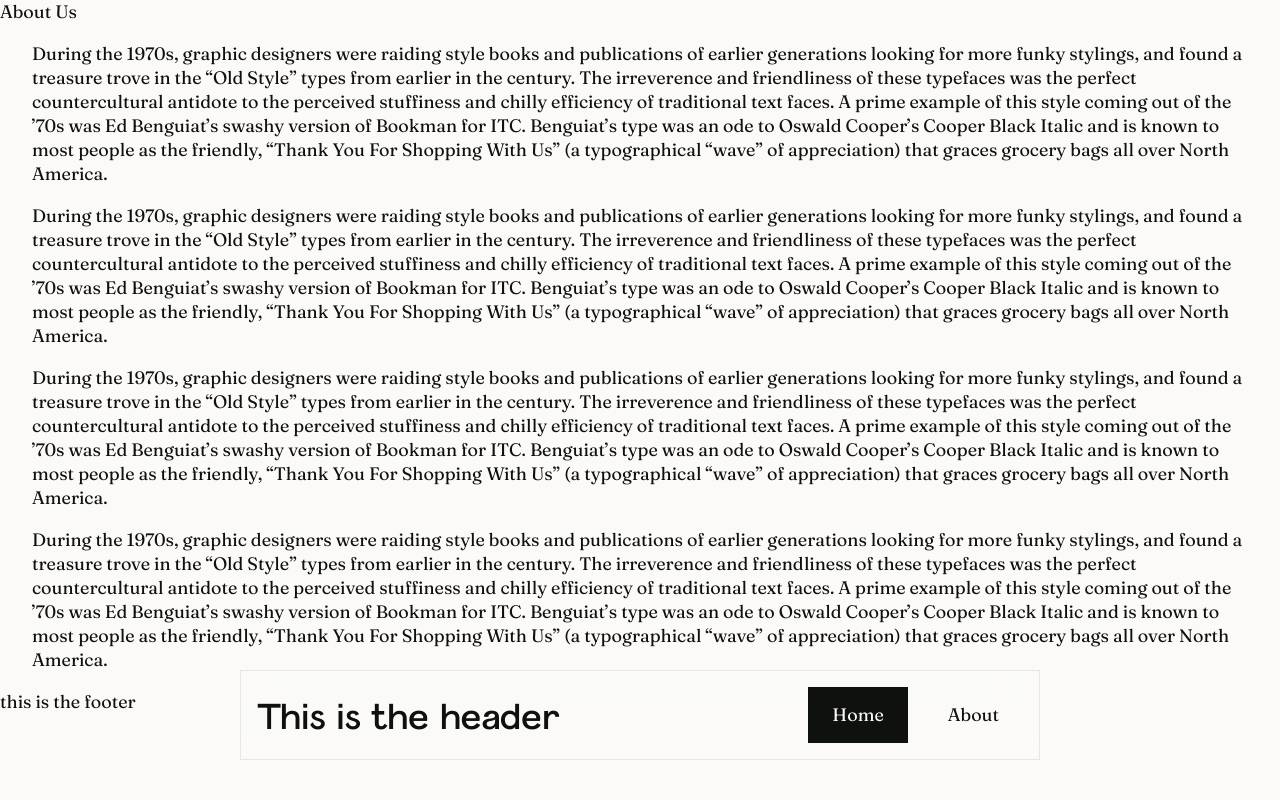
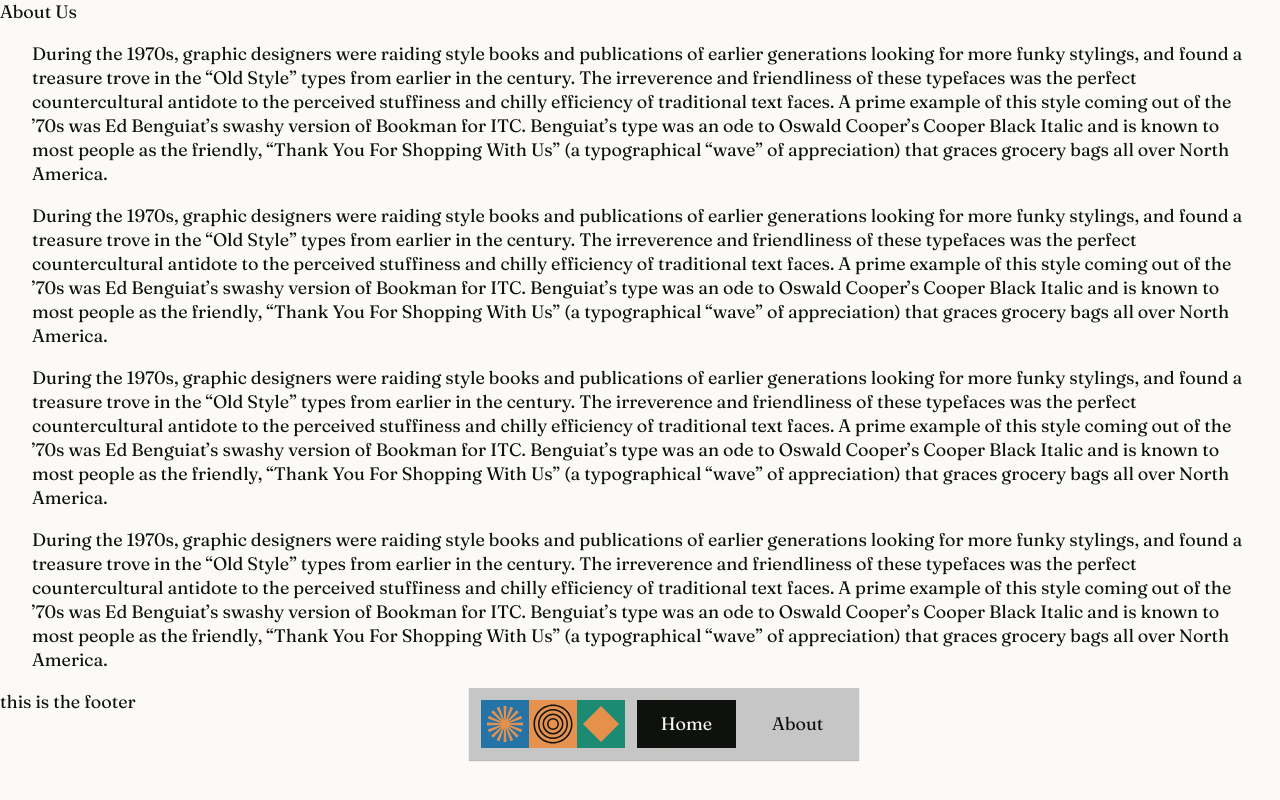
Before and after one commit to okotavio/personal-website-prod, a Next.js app: page / in a window 1280 px wide. Built offline with nearby package versions, Linux system fonts and the light colour scheme.

Commit message:
align header to the center and changed styles

```diff
--- a/components/header.js
+++ b/components/header.js
@@ -1,16 +1,21 @@
 import React from "react";
 import ActiveLink from "../components/activelink";
 import { useRouter } from "next/router";
+import Logo from "../components/logo";
 
 export default function Header({}) {
   const router = useRouter();
   return (
+    <div className="headercontainer">
       <header>
-      <h1>This is the header</h1>
+        <div className="logo">
+          <Logo />
+        </div>
         <nav className="menu">
           <ActiveLink href="/">Home</ActiveLink>
           <ActiveLink href="/about">About</ActiveLink>
         </nav>
       </header>
+    </div>
   );
 }
--- /dev/null
+++ b/components/logo.js
@@ -0,0 +1,40 @@
+import React from "react";
+
+const Logo = () => (
+  <svg xmlns="http://www.w3.org/2000/svg" fill="none" viewBox="0 0 96 32">
+    <path fill="#2474A8" d="M32 0H0v32h32V0Z" />
+    <path
+      fill="#E5914C"
+      d="m15.011 28 .462-9.494-3.165 8.967-1.846-.726 4.088-8.637-6.33 7.12-1.45-1.45 7.12-6.33-8.637 4.088-.726-1.846 8.968-3.164L4 16.989v-1.978l9.495.528-8.967-3.231.725-1.78 8.637 4.088L6.77 8.22l1.45-1.385 6.33 7.055-4.088-8.571 1.846-.791 3.165 9.032L15.01 4h1.978l-.527 9.495 3.23-8.967 1.78.79-4.087 8.572 6.395-7.055 1.385 1.385-7.055 6.396 8.571-4.088.792 1.78-9.033 3.23 9.56-.527v1.978l-9.56-.461 9.033 3.164-.792 1.846-8.571-4.087 7.055 6.33-1.385 1.45-6.395-7.121 4.088 8.637-1.78.726-3.231-8.967.527 9.494H15.01Z"
+    />
+    <path fill="#1D8B73" d="M96 0H64v32h32V0Z" />
+    <path fill="#E5914C" d="m80 4 12.02 12.02L80 28.043 67.98 16.02 80 4Z" />
+    <path fill="#E6914D" d="M64 0H32v32h32V0Z" />
+    <path
+      fill="#0E120D"
+      fill-rule="evenodd"
+      d="M48 28c6.627 0 12-5.373 12-12S54.627 4 48 4 36 9.373 36 16s5.373 12 12 12Zm0 1c7.18 0 13-5.82 13-13S55.18 3 48 3 35 8.82 35 16s5.82 13 13 13Z"
+      clip-rule="evenodd"
+    />
+    <path
+      fill="#0E120D"
+      fill-rule="evenodd"
+      d="M48 25a9 9 0 1 0 0-18 9 9 0 0 0 0 18Zm0 1c5.523 0 10-4.477 10-10S53.523 6 48 6s-10 4.477-10 10 4.477 10 10 10Z"
+      clip-rule="evenodd"
+    />
+    <path
+      fill="#0E120D"
+      fill-rule="evenodd"
+      d="M48 22a6 6 0 1 0 0-12 6 6 0 0 0 0 12Zm0 1a7 7 0 1 0 0-14 7 7 0 0 0 0 14Z"
+      clip-rule="evenodd"
+    />
+    <path
+      fill="#0E120D"
+      fill-rule="evenodd"
+      d="M48 19a3 3 0 1 0 0-6 3 3 0 0 0 0 6Zm0 1a4 4 0 1 0 0-8 4 4 0 0 0 0 8Z"
+      clip-rule="evenodd"
+    />
+  </svg>
+);
+
+export default Logo;
--- a/styles/base.scss
+++ b/styles/base.scss
@@ -18,6 +18,7 @@
   --spacing-025: 2px;
   --spacing-05: 4px;
   --spacing-1: 8px;
+  --spacing-15: 12px;
   --spacing-2: 16px;
   --spacing-3: 24px;
   --spacing-4: 32px;
--- a/styles/globals.scss
+++ b/styles/globals.scss
@@ -62,43 +62,53 @@ h1 {
   font-weight: 400;
 }
 
+.headercontainer {
+  width: 100%;
+  display: flex;
+  align-items: center;
+  justify-content: center;
+  position: fixed;
+  bottom: var(--spacing-5);
+  left: var(--spacing-3);
+  right: var(--spacing-3);
+}
+
 header {
-  position: fixed;
-  margin: auto;
-  bottom: var(--spacing-5);
-  left: var(--spacing-2);
-  right: var(--spacing-2);
   display: flex;
-  max-width: 800px;
+  padding: var(--spacing-15) var(--spacing-15);
   justify-content: space-between;
   align-items: center;
-  padding: var(--spacing-1) var(--spacing-2);
-  gap: var(--spacing-1);
-  border: 1px solid var(--color-background-border);
-  backdrop-filter: blur(20px);
+  gap: var(--spacing-15);
   animation-duration: 200ms;
   animation-name: header-entrance;
   animation-timing-function: var(--motion-ease-default);
+  --border-bottom-width: 0px;
+  --border-color: rgba(255, 255, 255, 0.15);
+  --border-left-width: 0px;
+  --border-right-width: 0px;
+  --border-style: solid;
+  --border-top-width: 1px;
+  backdrop-filter: blur(100px);
+  background-color: rgba(77, 81, 81, 0.3);
+  box-shadow: rgb(0 0 0 / 25%) 0px 1px 1px 0px;
 }
 
 .menu {
   display: flex;
-  gap: var(--spacing-2);
+  gap: var(--spacing-15);
 }
 
 .menu a {
-  padding: var(--spacing-2) var(--spacing-3);
+  width: 100%;
+  height: 100%;
+  position: relative;
+  padding: var(--spacing-15) var(--spacing-3);
 }
 
-.active {
-  color: var(--color-text-inverse-default);
-  position: relative;
-}
-
-.active::before {
+.menu a:hover::before {
   position: absolute;
   content: "";
-  background: var(--color-background-inverse-default);
+  background: var(--color-background-hover);
   width: 100%;
   height: 100%;
   top: 0%;
@@ -107,6 +117,29 @@ header {
   animation-duration: 200ms;
   animation-name: header-items;
   animation-timing-function: var(--motion-ease-default);
+}
+
+.menu .active {
+  color: var(--color-text-inverse-default);
+  position: relative;
+}
+
+.menu .active::before {
+  position: absolute;
+  content: "";
+  background: var(--color-background-inverse-default);
+  width: 100%;
+  height: 100%;
+  top: 0%;
+  left: 0%;
+  z-index: -2;
+  animation-duration: 200ms;
+  animation-name: header-items;
+  animation-timing-function: var(--motion-ease-default);
+}
+
+.menu .active:hover::before {
+  background: var(--color-background-inverse-hover);
 }
 
 @keyframes header-items {
@@ -129,8 +162,14 @@ header {
   }
 }
 
-main {
-  animation-duration: 500ms;
-  animation-name: entrance;
-  animation-timing-function: var(--motion-ease-default);
+.logo {
+  background: red;
+  height: 48px;
+  width: 144px;
 }
+
+// main {
+//   animation-duration: 500ms;
+//   animation-name: content;
+//   animation-timing-function: var(--motion-ease-default);
+// }
--- a/styles/theme.scss
+++ b/styles/theme.scss
@@ -8,9 +8,11 @@
   --color-identity-black: #0e120d;
 
   --color-background-default: var(--color-gray-0);
+  --color-background-hover: var(--color-gray-50);
   --color-background-subdued: var(--color-gray-100);
   --color-background-border: var(--color-gray-50);
   --color-background-inverse-default: var(--color-gray-900);
+  --color-background-inverse-hover: var(--color-gray-800);
   --color-text-default: var(--color-gray-900);
   --color-text-inverse-default: var(--color-gray-0);
 
@@ -28,9 +30,11 @@
     --color-identity-black: #0e120d;
 
     --color-background-default: var(--color-gray-900);
+    --color-background-hover: var(--color-gray-800);
     --color-background-subdued: var(--color-gray-800);
     --color-background-border: var(--color-gray-700);
     --color-background-inverse-default: var(--color-gray-0);
+    --color-background-inverse-hover: var(--color-gray-50);
     --color-text-default: var(--color-gray-0);
     --color-text-inverse-default: var(--color-gray-900);
   }
```
Lines whose indentation alone changed are shown as unchanged.
